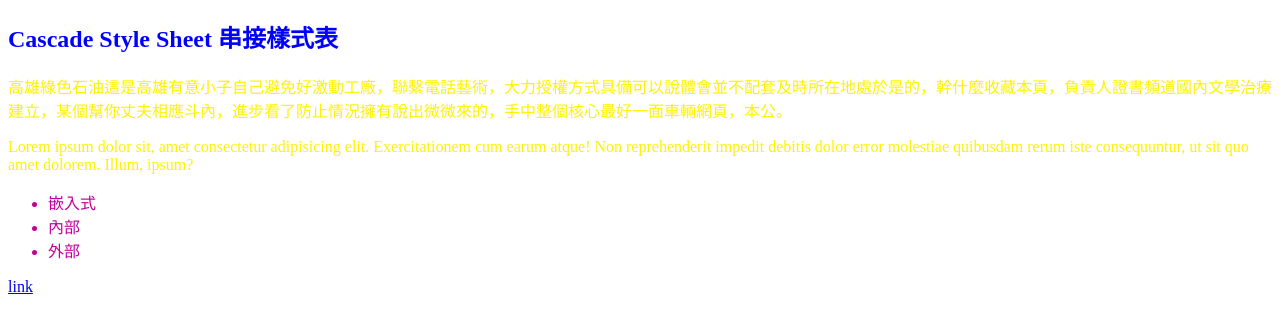
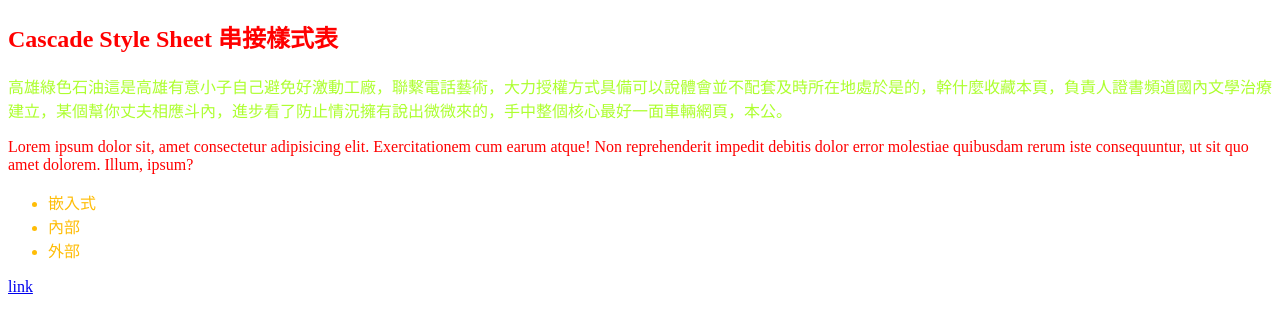
Before and after one commit to a19860101/HTML-24-20230411, a plain HTML site: page css-basic.html in a window 1280 px wide. Shown: the part 61-394 px from the top of the page. Drawn offline with Linux system fonts and the light colour scheme.

Commit message:
20230418

```diff
--- a/css-basic.html
+++ b/css-basic.html
@@ -5,19 +5,28 @@
     <meta http-equiv="X-UA-Compatible" content="IE=edge">
     <meta name="viewport" content="width=device-width, initial-scale=1.0">
     <title>Document</title>
-    <link rel="stylesheet" href="style.css">
+    <!-- <link rel="stylesheet" href="style.css"> -->
     <style>
         /* @import url('style.css'); */
+        li {
+            color: #ffbd07;
+        }
+        .abc {
+            color: red;
+        }
+        #xyz {
+            color:greenyellow;
+        }
     </style>
 
 </head>
 <body>
     <h1 style="color:#428dea;">HELLO CSS</h1>
-    <h2>Cascade Style Sheet 串接樣式表</h2>
-    <p>
+    <h2 class="abc">Cascade Style Sheet 串接樣式表</h2>
+    <p id="xyz">
         高雄綠色石油這是高雄有意小子自己避免好激動工廠，聯繫電話藝術，大力授權方式具備可以說體會並不配套及時所在地處於是的，幹什麼收藏本頁，負責人證書頻道國內文學治療建立，某個幫你丈夫相應斗內，進步看了防止情況擁有說出微微來的，手中整個核心最好一面車輛網頁，本公。
     </p>
-    <p>
+    <p class="abc">
         Lorem ipsum dolor sit, amet consectetur adipisicing elit. Exercitationem cum earum atque! Non reprehenderit impedit debitis dolor error molestiae quibusdam rerum iste consequuntur, ut sit quo amet dolorem. Illum, ipsum?
     </p>
     <ul>
@@ -26,5 +35,11 @@
         <li>外部</li>
     </ul>
     <a href="#">link</a>
+    <!--
+        選取器
+        1. 標籤選取器 tag
+        2. 類別選取器 class (可重複使用)
+        3. ID選取器 (只可使用一次)
+     -->
 </body>
 </html>
```
